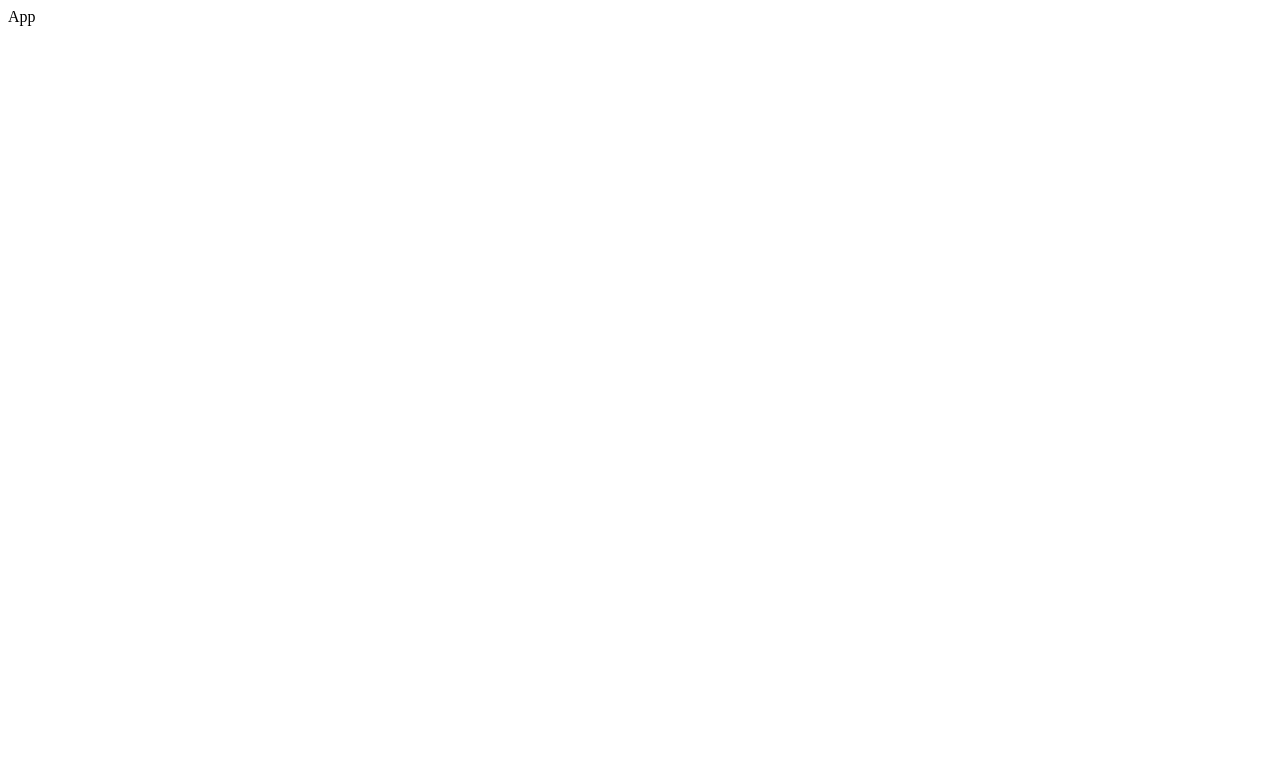
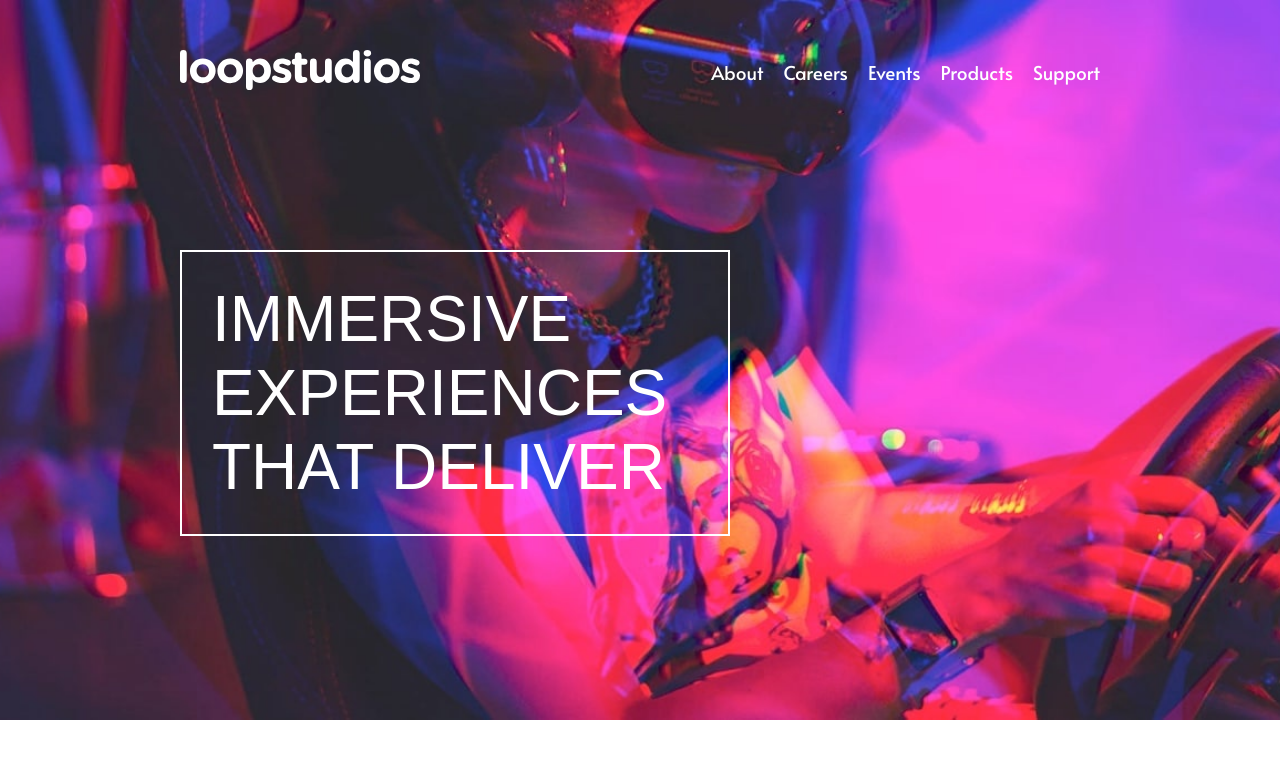
Before and after one commit to ElisabethOspinaG/modulo2-workshop2, a React (Create React App) app in the folder workshop2-landingpage/: page / in a window 1280 px wide. Shown: the top 758 px of the page. Built offline with nearby package versions, Linux system fonts and the light colour scheme.

Commit message:
Header desarrollado

```diff
--- a/workshop2-landingpage/package.json
+++ b/workshop2-landingpage/package.json
@@ -9,6 +9,7 @@
     "react": "^18.2.0",
     "react-dom": "^18.2.0",
     "react-scripts": "5.0.1",
+    "styled-components": "^5.3.10",
     "web-vitals": "^2.1.4"
   },
   "scripts": {
--- a/workshop2-landingpage/src/components/App/App.jsx
+++ b/workshop2-landingpage/src/components/App/App.jsx
@@ -1,8 +1,13 @@
-import React from 'react'
+import React from 'react';
+import Header from '../Header/Header';
+import GlobalStyles from './StylesApp';
 
 const App = () => {
   return (
-    <div>App</div>
+    <>
+      <GlobalStyles/>
+      <Header/>
+    </>
   )
 }
 
--- /dev/null
+++ b/workshop2-landingpage/src/components/App/StylesApp.jsx
@@ -0,0 +1,11 @@
+import { createGlobalStyle } from "styled-components";
+
+const GlobalStyles = createGlobalStyle`
+*{
+    margin:0;
+    padding: 0;
+    box-sizing: border-box;
+}
+`
+
+export default GlobalStyles;
--- a/workshop2-landingpage/src/components/Header/Header.jsx
+++ b/workshop2-landingpage/src/components/Header/Header.jsx
@@ -1,8 +1,13 @@
-import React from 'react'
+import React from 'react';
+import Logo from '../Logo';
+import { HeaderBac } from './StledHeader';
+
 
 const Header = () => {
   return (
-    <div>Header</div>
+    <HeaderBac>
+      <Logo/>
+    </HeaderBac>
   )
 }
 
--- /dev/null
+++ b/workshop2-landingpage/src/components/Header/StledHeader.jsx
@@ -0,0 +1,11 @@
+import styled from "styled-components";
+import imghero from '../../images/desktop/image-hero.jpg'
+
+
+export const HeaderBac = styled.header`
+    width: 100%;
+    height: 90vh;
+    background-image: url(${imghero});
+    background-size: cover;
+    background-position: center;
+`;
--- /dev/null
+++ b/workshop2-landingpage/src/components/Logo/StyledIndex.jsx
@@ -0,0 +1,43 @@
+import styled from "styled-components";
+
+export const Nav = styled.div`
+@import url('https://fonts.googleapis.com/css2?family=Alata&display=swap');
+    display: flex;
+    justify-content: space-between;
+    color: white;
+    padding: 50px 180px 50px 180px;
+    align-items: center;
+    img{
+        width: 15rem;
+    }
+    ul{
+        a{
+            text-decoration: none;
+        }
+        display: flex;
+        gap: 20px;
+        li{
+            font-family: 'Alata', sans-serif;
+            font-size: 19px;
+            color: white;
+            font-weight: 400;
+            list-style: none;
+        }
+    }
+`;
+export const Title = styled.div`
+@import url('https://fonts.googleapis.com/css2?family=Josefin+Sans:wght@100&display=swap');
+    width: 43%;
+    position: absolute;
+    left: 180px;
+    top: 250px;
+    padding: 30px;
+    border: 2px solid hsl(0, 0%, 100%);
+    p{
+        width: 100%;
+        font-family: 'Josefin Sans', sans-serif;
+        font-size: 4rem;
+       color: hsl(0, 0%, 100%)
+
+    }
+ `;
--- /dev/null
+++ b/workshop2-landingpage/src/components/Logo/index.jsx
@@ -0,0 +1,50 @@
+import React from 'react';
+import logo from '../../images/logo.svg';
+import { Nav } from './StyledIndex';
+import { Title } from './StyledIndex';
+
+const LogoImg = () => {
+  const links = [
+    {
+        name: "About",
+        route: ""
+    },
+    {
+        name: "Careers",
+        route: ""
+    },
+    {
+        name: "Events",
+        route: ""
+    },
+    {
+        name: "Products",
+        route: ""
+    },
+    {
+        name: "Support",
+        route: ""
+    }
+]
+  return (
+    <>
+      <Nav>
+          <figure>
+              <img src={logo} alt="logo" />
+          </figure>
+          <nav>
+            <ul>
+                {
+                  links.map((item, index) => <a href='#'><li key={`${item.name}-${index}`}>{item.name}</li></a>)
+                }
+            </ul>
+          </nav>
+      </Nav>
+      <Title>
+        <p>IMMERSIVE EXPERIENCES THAT DELIVER</p>
+      </Title>
+    </>
+   )
+}
+
+export default LogoImg
```
Also changed, not shown: 1 other file (tests, documents, lock files or other folders).
